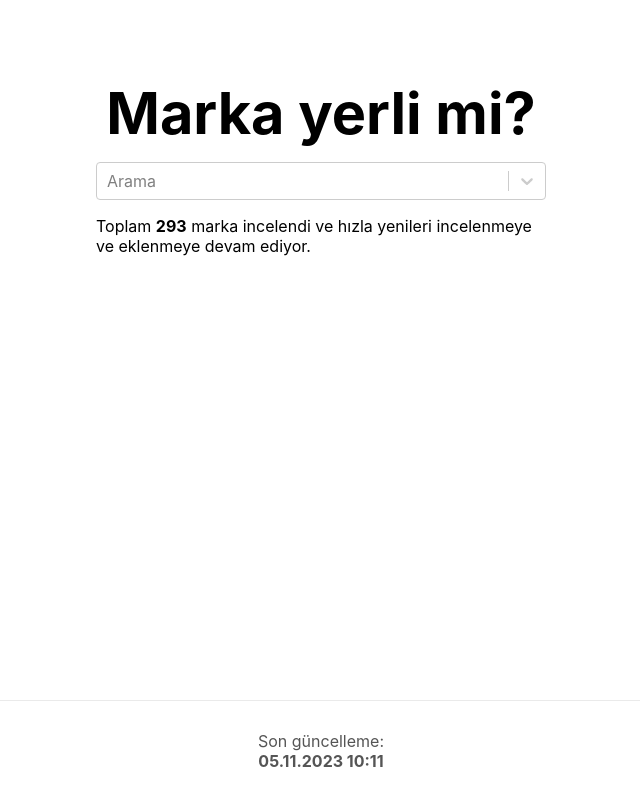
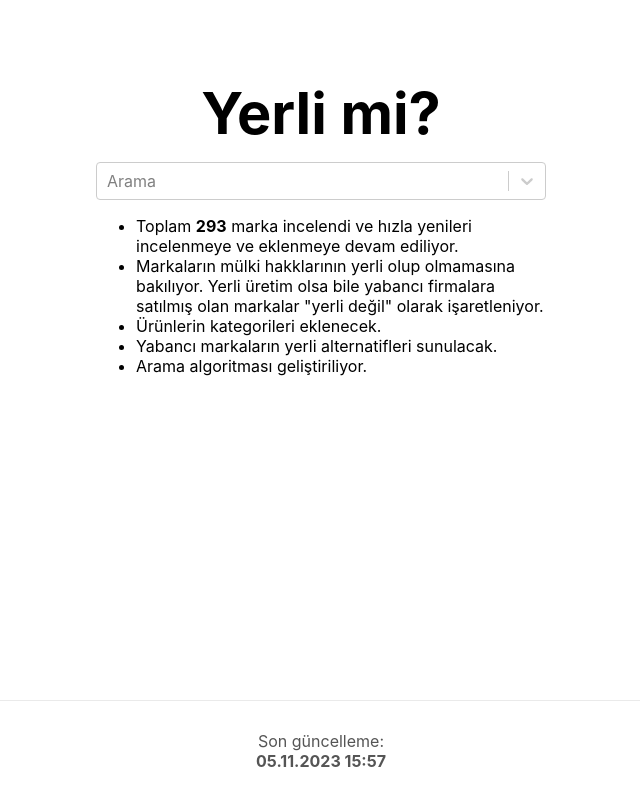
Before and after one commit to huseyincetin2/yerli-marka, a Next.js app: page / in a window 1280 px wide. Shown: the whole page, without its empty margins (319-959 px from the left). Built offline with nearby package versions, Linux system fonts and the light colour scheme.

Commit message:
Anasayfa yazısı güncellendi

```diff
--- a/pages/index.js
+++ b/pages/index.js
@@ -37,12 +37,12 @@ export default function Home() {
   return (
     <div className={styles.container}>
       <Head>
-        <title>Marka yerli mi?</title>
+        <title>Yerli mi?</title>
         <link rel="icon" href="/favicon.ico" />
       </Head>
 
       <main>
-        <h1 className={styles.title}>Marka yerli mi?</h1>
+        <h1 className={styles.title}>Yerli mi?</h1>
         <Select
           className={styles.searchBox}
           options={options}
@@ -50,16 +50,26 @@ export default function Home() {
           placeholder="Arama"
           noOptionsMessage={() => "Sonuç bulunamadı!"}
         />
-        <p className={styles.paragraph}>
-          Toplam <b>{total}</b> marka incelendi ve hızla yenileri incelenmeye ve
-          eklenmeye devam ediyor.
-        </p>
+        <ul className={styles.paragraph}>
+          <li>
+            Toplam <b>{total}</b> marka incelendi ve hızla yenileri incelenmeye
+            ve eklenmeye devam ediliyor.
+          </li>
+          <li>
+            Markaların mülki hakklarının yerli olup olmamasına bakılıyor. Yerli
+            üretim olsa bile yabancı firmalara satılmış olan markalar "yerli
+            değil" olarak işaretleniyor.
+          </li>
+          <li>Ürünlerin kategorileri eklenecek.</li>
+          <li>Yabancı markaların yerli alternatifleri sunulacak.</li>
+          <li>Arama algoritması geliştiriliyor.</li>
+        </ul>
       </main>
 
       <footer>
         <div>Son güncelleme:</div>
         <div>
-          <b>05.11.2023 10:11</b>
+          <b>05.11.2023 15:57</b>
         </div>
       </footer>
 
```
